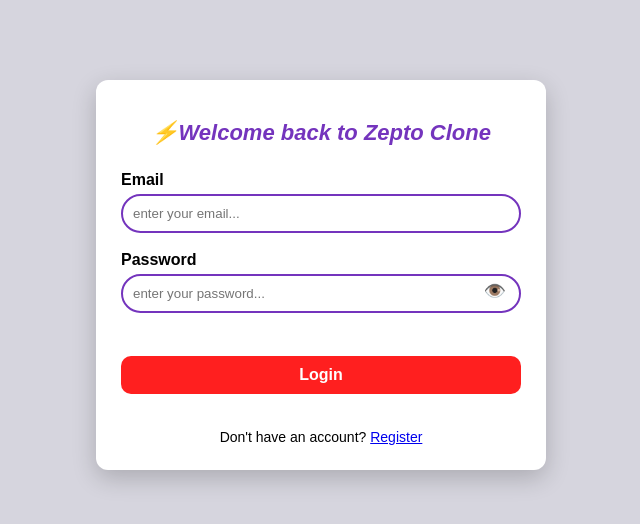
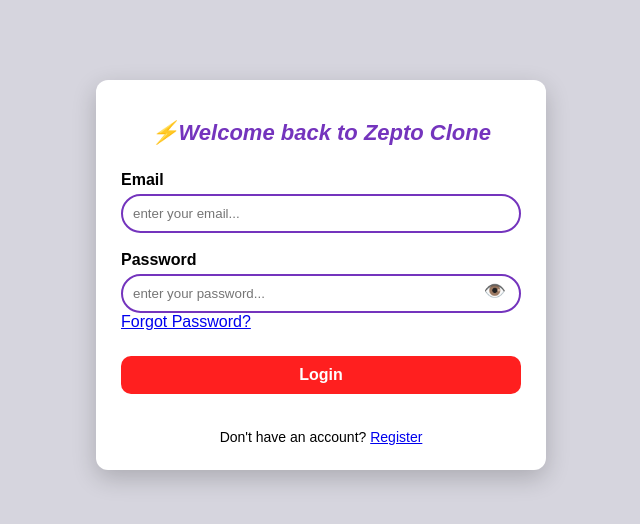
Before and after one commit to hemasaithota3-cmd/sample-web, a Flask app: page /login in a window 1280 px wide. Shown: the top 524 px of the page, without its empty margins (319-959 px from the left). Run offline with Flask 3, Linux system fonts and the light colour scheme.

Commit message:
Update login.html

```diff
--- a/templates/login.html
+++ b/templates/login.html
@@ -117,6 +117,7 @@
             <input type="password" name="password" id="password" placeholder="enter your password..." required>
             <span class="eye" onclick="togglePassword()">👁️</span>
         </div>
+        <a href="/forget">Forgot Password?</a>
 
         <br>
 
@@ -125,6 +126,7 @@
         {% endif %}
 
         <button type="submit"><b>Login</b></button>
+
 
         <div class="link">
             Don't have an account?
```
